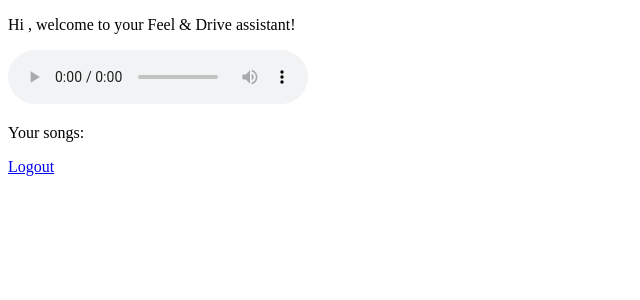
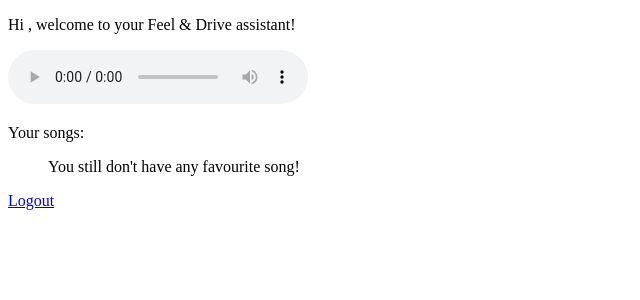
Before and after one commit to AmI-2019/Feel-Drive-code, a Flask app: template web_application/templates/system.html in a window 1280 px wide. Shown: the top 300 px of the page, without its empty margins (0-640 px from the left). Run offline with Flask 2, Linux system fonts and the light colour scheme; the template is opened without the code that fills it, so the values that code supplies are empty; some web fonts are replaced.

Commit message:
Merge remote-tracking branch 'origin/master'
# Conflicts:
#	Pi-Code/config.py
#	Pi-Code/music_player.py
#	web_application/db_interaction.py

```diff
--- a/Pi-Code/interaction.py
+++ b/Pi-Code/interaction.py
@@ -69,5 +69,10 @@ def is_song_liked(song):
         return False
 
 
+def delete_relation(song):
+    global username
+    requests.post(CENTRAL_API+'/delete', json={"song":song, "username":username})
+
+
 if __name__ == '__main__':
     add_relation('Dancing Queen - Abba.mp3','yes','Happiness')
--- a/web_application/app.py
+++ b/web_application/app.py
@@ -26,7 +26,7 @@ def login():
     if result is not None:
         session["user_id"]=result
         liked_songs=db_interaction.get_liked_songs(username)
-        return render_template("system.html", user=username, songs=liked_songs)
+        return render_template("system.html", user=username, songs=liked_songs, length=len(liked_songs))
     else:
         return redirect(url_for("login_error"))
 
@@ -59,6 +59,13 @@ def logout():
     return redirect(url_for("home"))
 
 
+@app.route('/delete_relation/<string:username>/<string:song>')
+def delete_relation(username,song):
+    title=song[2:len(song)-3]
+    db_interaction.delete_relation(username,title)
+    return render_template("system.html")
+
+
 @app.route("/registration_error")
 def registration_error():
     return render_template("registration_error.html")
@@ -74,6 +81,7 @@ def registration_succeed():
     return render_template("registration_succeed.html")
 
 
+
 @app.route(api_endopoint+'/login', methods=['GET'])
 def REST_user_check():
     payload=request.json
@@ -84,6 +92,7 @@ def REST_user_check():
         return jsonify("404")
     else:
         return jsonify("200")
+
 
 @app.route(api_endopoint+'/add_relation', methods=['POST'])
 def REST_add_relation():
@@ -121,6 +130,13 @@ def REST_song_liked():
     result=db_interaction.check_user_song_relation(song,username)
     return jsonify(result)
 
+@app.route(api_endopoint+'/delete')
+def REST_delete_relation():
+    payload=request.json
+    username=payload['username']
+    song=payload['song']
+    db_interaction.delete_relation(username, song)
+
 
 if __name__ == '__main__':
     app.run(host='0.0.0.0')
--- a/web_application/db_interaction.py
+++ b/web_application/db_interaction.py
@@ -2,7 +2,7 @@ import pymysql
 import os
 
 DB_USER = 'root'
-DB_PASSWORD = ''
+DB_PASSWORD = 'purti97'
 DB_HOST = 'localhost'
 
 ANGER = 'Anger'
@@ -106,6 +106,18 @@ def get_liked_songs(username):
     return result
 
 
+def delete_relation(username,song):
+    sql = """DELETE FROM relations
+     WHERE title=%s AND username=%s
+    """
+    conn=pymysql.connect(user=DB_USER, password=DB_PASSWORD, host=DB_HOST, database='feel&drive')
+    cursor=conn.cursor();
+    cursor.execute(sql, (song, username))
+    conn.commit()
+    conn.close()
+
+
+
 def get_songs_by_feeling(feeling):
     sql="""SELECT title FROM songs
     WHERE feeling=%s
@@ -116,6 +128,7 @@ def get_songs_by_feeling(feeling):
     result = cursor.fetchall()
     conn.close()
     return result
+
 
 
 def load_db(music_directory_path):
@@ -137,5 +150,6 @@ def check_user_song_relation(song,username):
     return  result
 
 
+
 if __name__ == '__main__':
     get_songs_by_feeling("Sadness")
--- a/web_application/templates/system.html
+++ b/web_application/templates/system.html
@@ -13,7 +13,7 @@
 
     <div class="container-audio">
         <audio controls  loop autoplay>
-                   <source src="https://s3-us-west-2.amazonaws.com/s.cdpn.io/9473/new_year_dubstep_minimix.ogg" type="audio/ogg">
+                   <source src="{{ url_for('static', filename = "Sundress - ASAP Rocky.mp3") }}" type="audio/mp3">
                    Your browser dose not Support the audio Tag
                </audio>
     </div>
@@ -90,9 +90,13 @@
     </div>
     <div><p>Your songs:</p>
         <ul>
-            {% for song in songs %}
-                <li>{{song}}</li>
-            {% endfor %}
+            {% if length > 0 %}
+                {% for song in songs %}
+                    <li>{{song}} <a href="{{ url_for("delete_relation", username=user, song=song) }}">Delete</a></li>
+                {% endfor %}
+            {% else %}
+                <p>You still don't have any favourite song!</p>
+            {% endif %}
         </ul>
     </div>
     <p><a href="{{ url_for('logout') }}">Logout</a></p>
```
Also changed, not shown: 1 other file.
